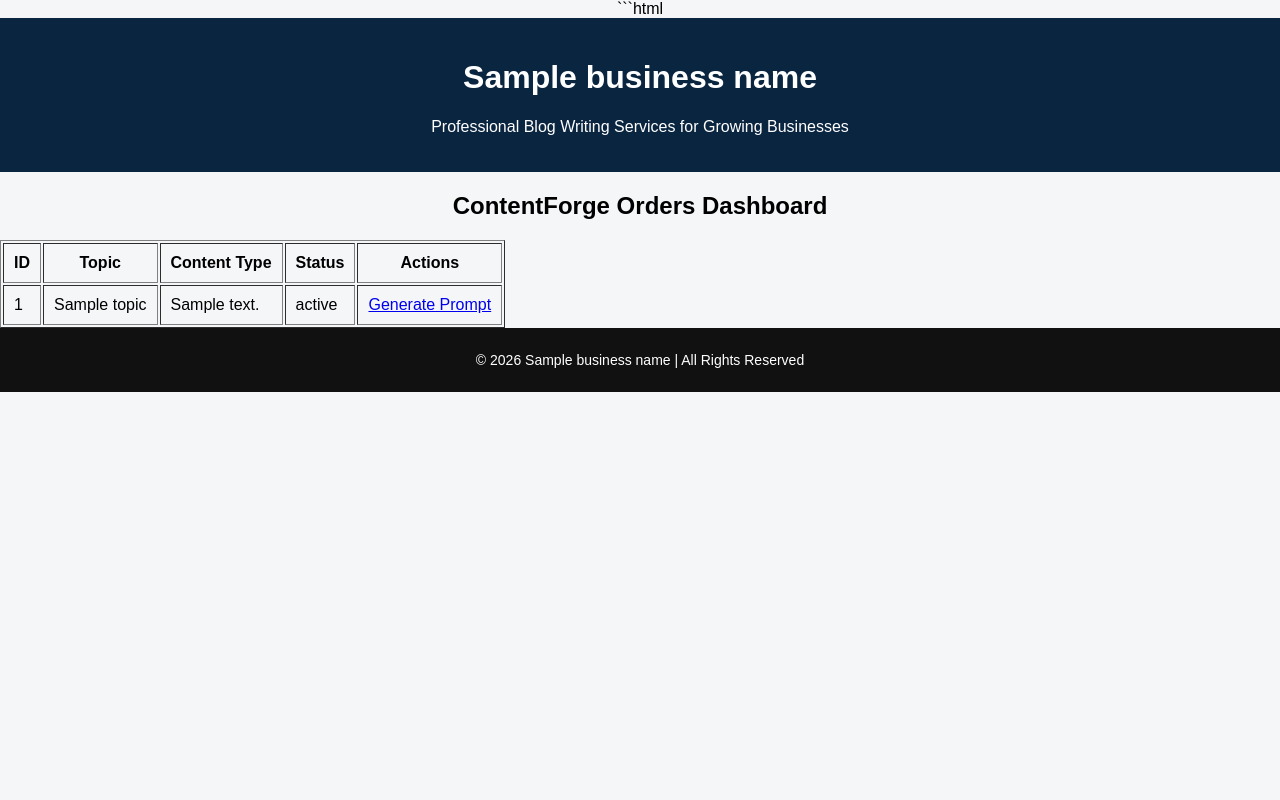
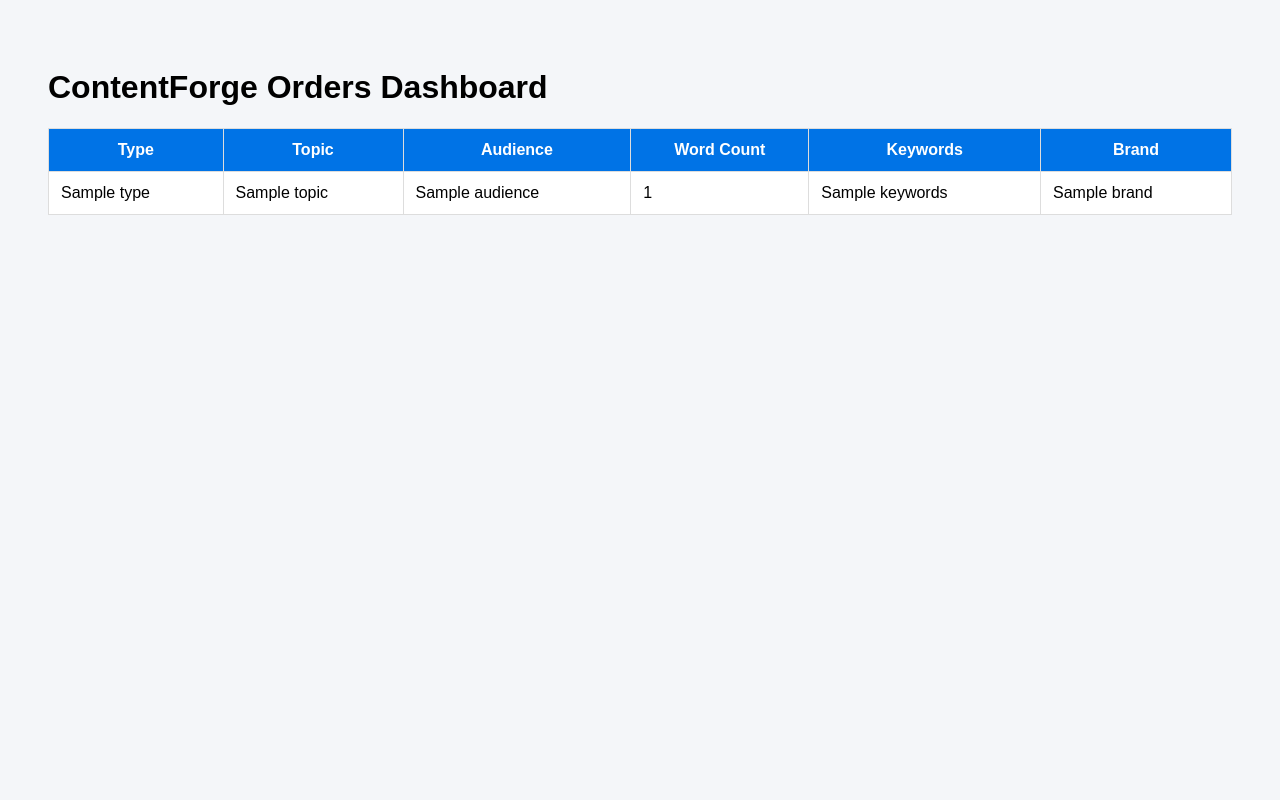
Before and after one commit to Manojg4599/blog-system-clean, a Flask app: template templates/dashboard.html in a window 1280 px wide. Run offline with Flask 3, Linux system fonts and the light colour scheme; the template is opened without the code that fills it: most values are stand-ins (such as "Sample title", 1, 10 or a date in 2020).

Commit message:
Update dashboard.html

````diff
--- a/templates/dashboard.html
+++ b/templates/dashboard.html
@@ -1,36 +1,63 @@
-```html
-{% extends "base.html" %}
+<!DOCTYPE html>
+<html>
 
-{% block content %}
+<head>
 
-<h2>ContentForge Orders Dashboard</h2>
+<title>ContentForge Dashboard</title>
 
-<table border="1" cellpadding="10">
+<style>
+
+body{
+font-family:Arial;
+background:#f4f6f9;
+padding:40px;
+}
+
+table{
+width:100%;
+background:white;
+border-collapse:collapse;
+}
+
+th,td{
+padding:12px;
+border:1px solid #ddd;
+}
+
+th{
+background:#0073e6;
+color:white;
+}
+
+</style>
+
+</head>
+
+<body>
+
+<h1>ContentForge Orders Dashboard</h1>
+
+<table>
 
 <tr>
-<th>ID</th>
+<th>Type</th>
 <th>Topic</th>
-<th>Content Type</th>
-<th>Status</th>
-<th>Actions</th>
+<th>Audience</th>
+<th>Word Count</th>
+<th>Keywords</th>
+<th>Brand</th>
 </tr>
 
 {% for order in orders %}
 
 <tr>
 
-<td>{{ order.id }}</td>
-<td>{{ order.topic }}</td>
-<td>{{ order.content_type }}</td>
-<td>{{ order.status }}</td>
-
-<td>
-
-<a href="/generate-prompt/{{ order.id }}">
-Generate Prompt
-</a>
-
-</td>
+<td>{{order.type}}</td>
+<td>{{order.topic}}</td>
+<td>{{order.audience}}</td>
+<td>{{order.length}}</td>
+<td>{{order.keywords}}</td>
+<td>{{order.brand}}</td>
 
 </tr>
 
@@ -38,5 +65,6 @@ Generate Prompt
 
 </table>
 
-{% endblock %}
-```
+</body>
+
+</html>
````
